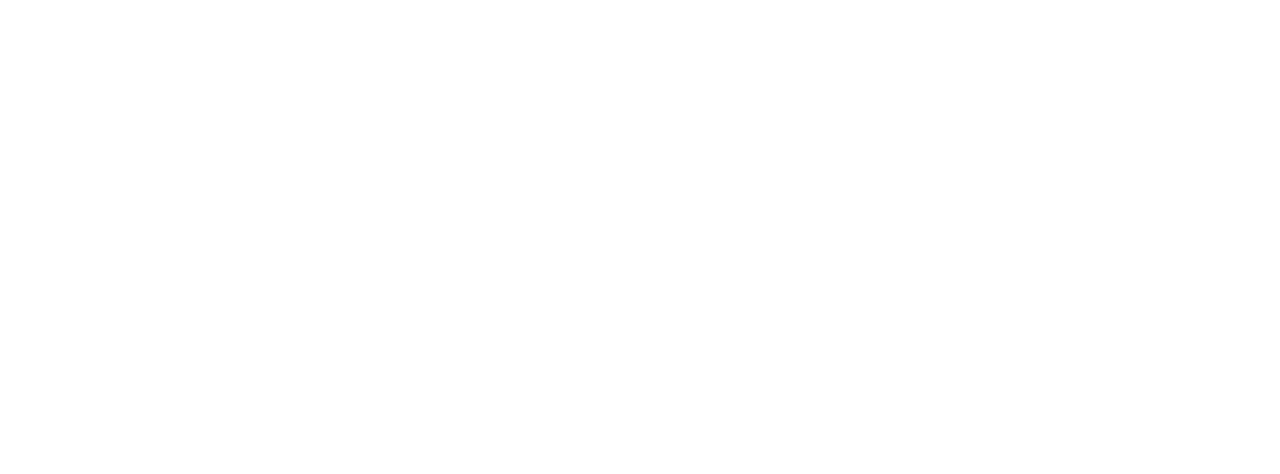
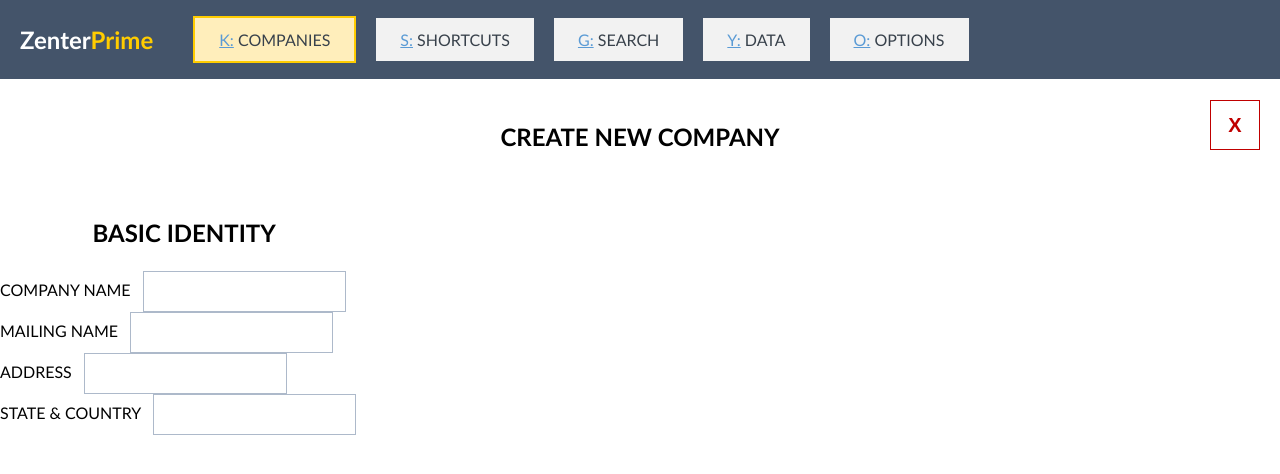
Before and after one commit to mkdevelopers2201-bit/ZenterPrime-New-Rebuild, a plain HTML site: page create-company.html in a window 1280 px wide. Drawn offline with Linux system fonts and the light colour scheme.

Commit message:
Creating final thins

```diff
--- a/CSS/main.css
+++ b/CSS/main.css
@@ -4,7 +4,6 @@ body {
     background-color: white;
     font-family: 'calibri', sans-serif;
 }
-
 
 :root {
     --primary-color: rgb(68, 84, 106);
@@ -16,6 +15,8 @@ body {
     --shortcut-keys-text: rgb(91, 155, 213);
     --close-btn: rgb(192, 0, 0);
 }
+
+/* Your Companies Screen Styling */
 
 header {
     background-color: var(--primary-color);
@@ -71,7 +72,7 @@ ul li a {
 }
 
 h3 {
-    font-size: 20px;
+    font-size: 24px;
     text-align: center;
 }
 
@@ -159,3 +160,26 @@ input {
 .zenter-table td:first-child {
     color: var(--text-dim);
 }
+
+/* Create New Company Screen Styling */
+
+.close-btn {
+    position: fixed;
+    right: 20px;
+    top: 100px;
+    background-color: white;
+    font-weight: 600;
+    font-size: 20px;
+    color: var(--close-btn);
+    border: 1px solid var(--close-btn);
+    padding: 12px 12px;
+    width: 50px;
+    height: 50px;
+}
+
+.form-body {
+    display: flex;
+    flex-direction: column;
+    justify-content: flex-start;
+    align-items: flex-start;
+}
--- a/create-company.html
+++ b/create-company.html
@@ -0,0 +1,42 @@
+<!DOCTYPE html>
+<html lang="en">
+<head>
+    <meta charset="UTF-8">
+    <meta name="viewport" content="width=device-width, initial-scale=1.0">
+    <title>Create New Company</title>
+    <link rel="stylesheet" href="CSS/main.css">
+</head>
+<body>
+
+    <header>
+        <h2 class="header-h2">Zenter<span class="prime-span">Prime</span></h2>
+
+        <ul>
+            <li class="highlight"><a href="#"><span class="link-span"><u>K:</u></span> COMPANIES</a></li>
+            <li><a href="#"><span class="link-span"><u>S:</u></span> SHORTCUTS</a></li>
+            <li><a href="#"><span class="link-span"><u>G:</u></span> SEARCH</a></li>
+            <li><a href="#"><span class="link-span"><u>Y:</u></span> DATA</a></li>
+            <li><a href="#"><span class="link-span"><u>O:</u></span> OPTIONS</a></li>
+        </ul>
+    </header>
+    <br>
+
+    <h3>CREATE NEW COMPANY</h3>
+    <br>
+
+    <button class="close-btn">X</button>
+
+    <div class="form-body">
+        <div class="left-side">
+            <div class="section">
+                <div class="section-title"><h3>BASIC IDENTITY</h3></div>
+                <div class="input-row"><label>COMPANY NAME</label><input type="text" placeholder=""></div>
+                <div class="input-row"><label>MAILING NAME</label><input type="text" placeholder=""></div>
+                <div class="input-row"><label>ADDRESS</label><input type="text" placeholder=""></div>
+                <div class="input-row"><label>STATE & COUNTRY</label><input type="text" placeholder=""></div>
+            </div>
+        </div>
+    </div>
+
+</body>
+</html>
```
Also changed, not shown: index.html (+1 -1 lines).
